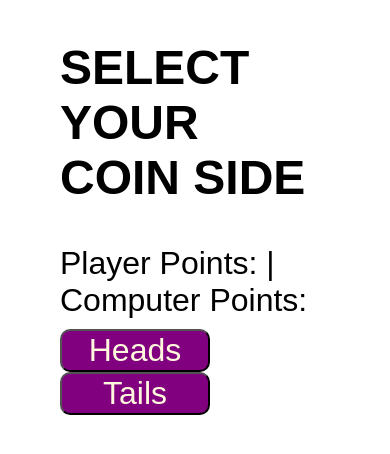
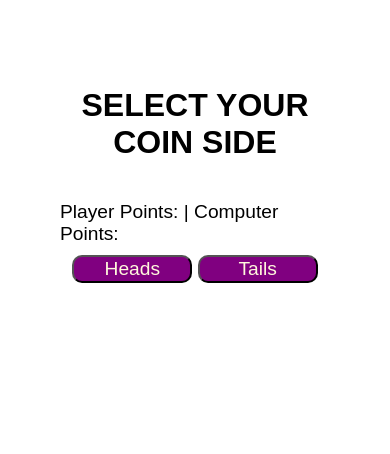
Before and after one commit to minnuss/Coin-Toss, a plain HTML site: page index.html in a window 390 px wide. Drawn offline with Linux system fonts and the light colour scheme.

Commit message:
Add files via upload

```diff
--- a/style.css
+++ b/style.css
@@ -33,6 +33,10 @@ body {
     margin-bottom: 20px;
 }
 
+.btns {
+    text-align: center;
+}
+
 .btn {
     font-size: 2rem;
     width: 150px;
@@ -42,7 +46,6 @@ body {
     color: cornsilk;
     outline: none;
     transition: background-color 0.3s ease-in-out, transform 0.3 ease-in-out;
-
 }
 
 .btn:active {
@@ -52,3 +55,23 @@ body {
 .btn:hover {
     background-color: darkslateblue;
 }
+
+@media (max-width: 1020px) {
+    body {
+        font-size: 1.2rem;
+    }
+
+    .message {
+        text-align: center;
+        font-size: 2rem;
+    }
+
+    .winnermsg {
+        font-size: 1.5rem;
+    }
+
+    .btn {
+        font-size: 1.2rem;
+        width: 120px;
+    }
+}
```
